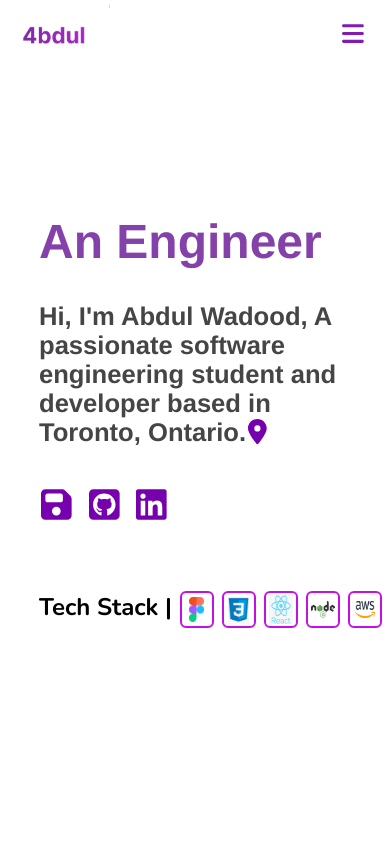
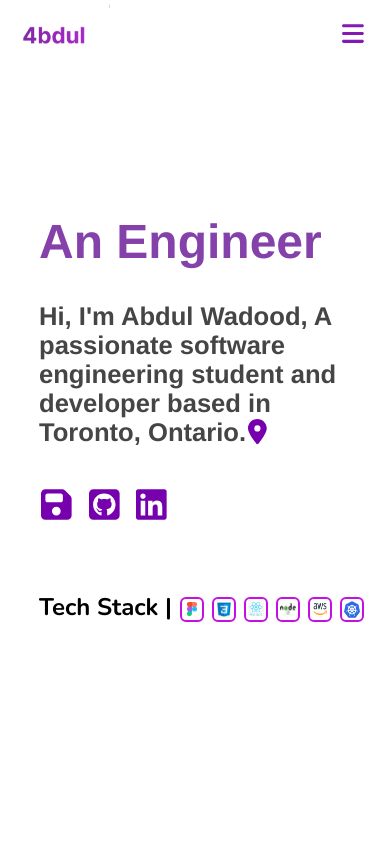
Before and after one commit to 4bdulWadood/portfolio-amplify, a React (Create React App) app: page / in a window 390 px wide. Shown: the top 844 px of the page. Built offline with nearby package versions, Linux system fonts and the light colour scheme; no server answers.

Commit message:
Make Icons Responsive

```diff
--- a/src/components/MainPage.js
+++ b/src/components/MainPage.js
@@ -96,12 +96,12 @@ function MainPage() {
               )}
               <div className="tech-stack">
                 <text>Tech Stack | </text>
-                <SkillWrapper icon={figmaLogo} dimensions={{ height: '3vh', width: '50%' }} />
-                <SkillWrapper icon={css3Logo} dimensions={{ height: '3.25vh', width: '70%', marginTop: '0.25vh' }} />
-                <SkillWrapper icon={ReactLogo} dimensions={{ height: '3.5vh', width: '80%' }} />
-                <SkillWrapper icon={NodeLogo} dimensions={{ height: '2vh', width: '80%' }} />
-                <SkillWrapper icon={AWSLogo} dimensions={{ height: '2vh', width: '65%' }} />
-                <SkillWrapper icon={KubernetesLogo} dimensions={{ height: '1.5rem', width: '1.5rem' }} />
+                <SkillWrapper icon={figmaLogo} dimensions={{ height: '70%', width: '50%' }} />
+                <SkillWrapper icon={css3Logo} dimensions={{ height: '75%', width: '70%', marginTop: '0.25vh' }} />
+                <SkillWrapper icon={ReactLogo} dimensions={{ height: '70%', width: '80%' }} />
+                <SkillWrapper icon={NodeLogo} dimensions={{ height: '60%', width: '80%' }} />
+                <SkillWrapper icon={AWSLogo} dimensions={{ height: '60%', width: '70%' }} />
+                <SkillWrapper icon={KubernetesLogo} dimensions={{ height: '80%', width: '80%' }} />
               </div>
             </div>
             <div className="right-container">
--- a/src/components/Skill.js
+++ b/src/components/Skill.js
@@ -12,13 +12,12 @@ const Skill = styled.div`
   align-items: center;
   margin-left: 0.75rem;
   min-width: 2vw;
-  &>img {
-    width: 20px;
-  }
 
   @media only screen and (max-width: 600px) {
     margin-left: 0.5rem;
-    height: 4vh;
+    width: 20px;
+    height: 2.5vh;
+    margin-top: 1.5%;
   }
 
 
```
